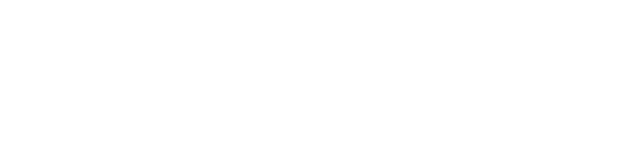
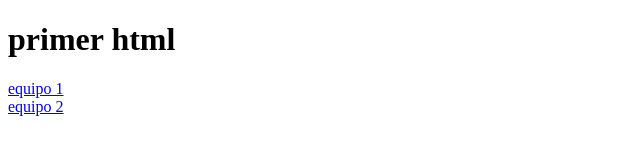
Before and after one commit to m4rio0o0O/clase300625, a plain HTML site: page index.htm in a window 1280 px wide. Shown: the whole page, without its empty margins (0-640 px from the left). Drawn offline with Linux system fonts and the light colour scheme.

Commit message:
primer cambios

```diff
--- a/index.htm
+++ b/index.htm
@@ -6,6 +6,9 @@
     <title>practica dia 30  </title>
 </head>
 <body>
+    <h1>primer html</h1>
+    <a href="equipo1.htm">equipo 1</a> <br>
+    <a href="equipo2.htm">equipo 2</a>
 
 </body>
 </html>
```
